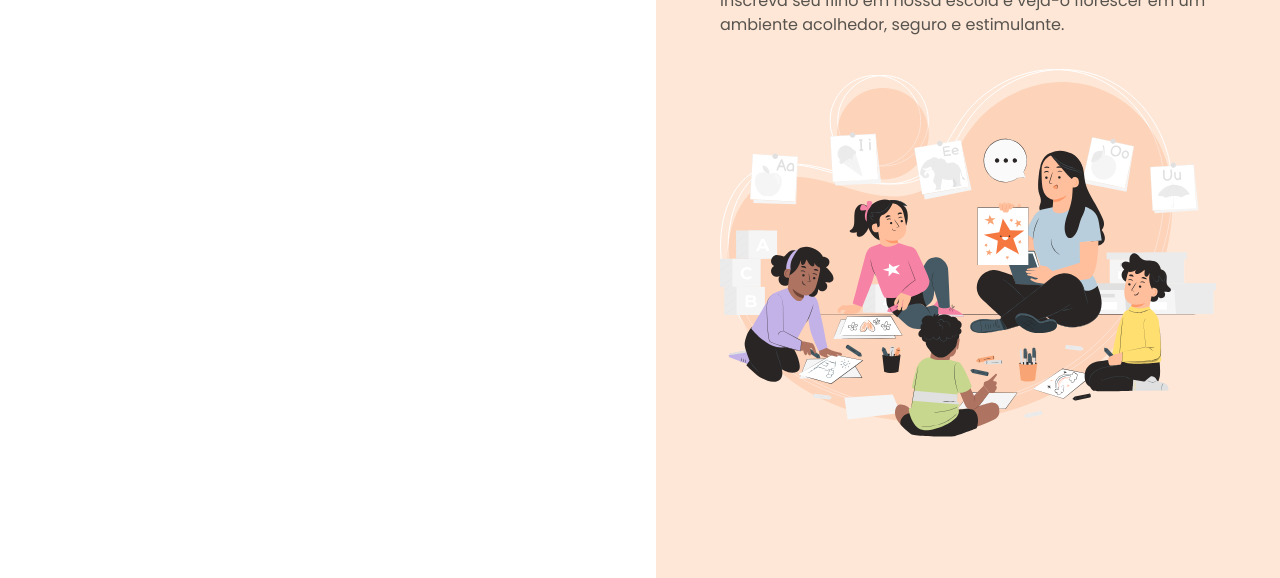
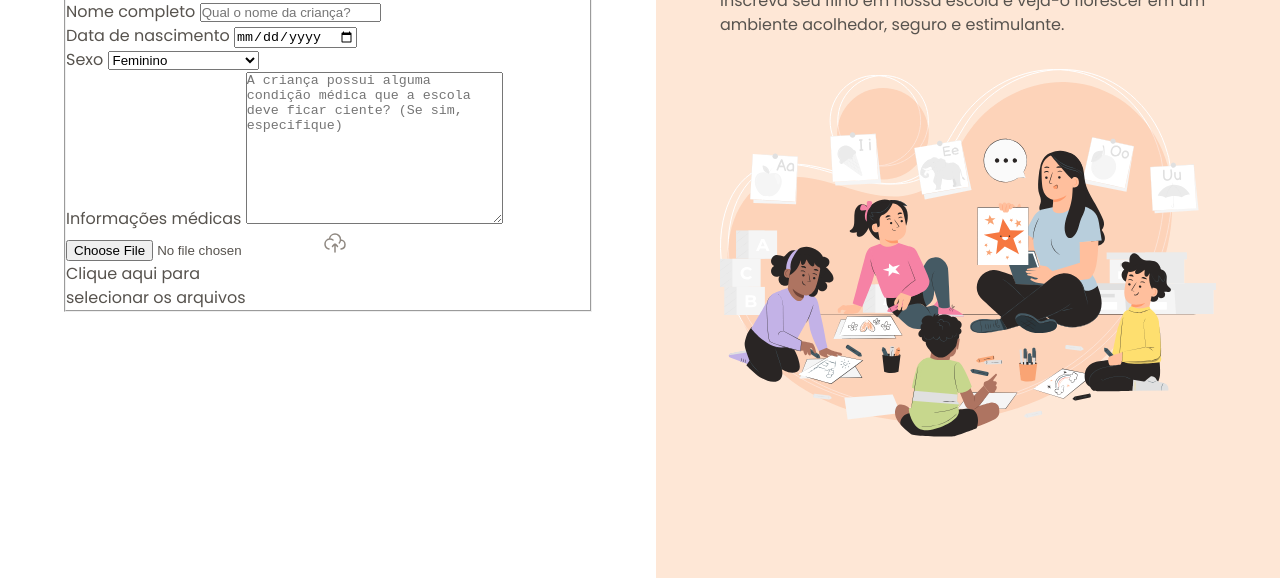
Before and after one commit to Patricia-Br/Formul-rio-de-Matr-cula, a plain HTML site: page index.html in a window 1280 px wide. Shown: the part 222-800 px from the top of the page. Drawn offline with Linux system fonts and the light colour scheme.

Commit message:
iniciando o formulario

```diff
--- a/index.html
+++ b/index.html
@@ -23,6 +23,55 @@
         <p>
           Preencha os dados abaixo para matricular seu filho na escola de educação infantil Estrelas do Amanhã.
         </p>
+
+        <form method="post" enctype="multipart/form-data">
+          <fieldset class="child-info">
+            <legend>Informações da criança</legend>
+
+            <div class="input-wrapper">
+              <label for="fullname">Nome completo</label>
+              <input
+                id="fullname"
+                name="fullname"
+                type="text"
+                placeholder="Qual o nome da criança?">
+            </div>
+
+            <div class="input-wrapper">
+              <label for="birth">Data de nascimento</label>
+              <input
+                id="birth"
+                name="birth"
+                type="date">
+            </div>
+
+            <div class="select-wrapper">
+              <label for="gender">Sexo</label>
+              <select name="gender" id="gender">
+                <option value="female">Feminino</option>
+                <option value="male">Masculino</option>
+                <option value="na">Prefiro não responder</option>
+              </select>
+            </div>
+
+            <div class="textarea-wrapper">
+              <label for="medical-info">Informações médicas</label>
+              <textarea id="medical-info" name="medical-info"
+                cols="30" rows="10"
+                placeholder="A criança possui alguma condição médica que a escola deve ficar ciente? (Se sim, especifique)"
+                ></textarea>
+            </div>
+
+            <div class="droparea-wrapper">
+              <input type="file" id="birth-file" name="birth-file">
+              <img src="assets/icons/cloud-upload.svg" alt="">
+              <p>
+                Clique aqui para <br>
+                selecionar os arquivos
+              </p>
+            </div>
+          </fieldset>
+        </form>
       </div>
     </main>
 
```
